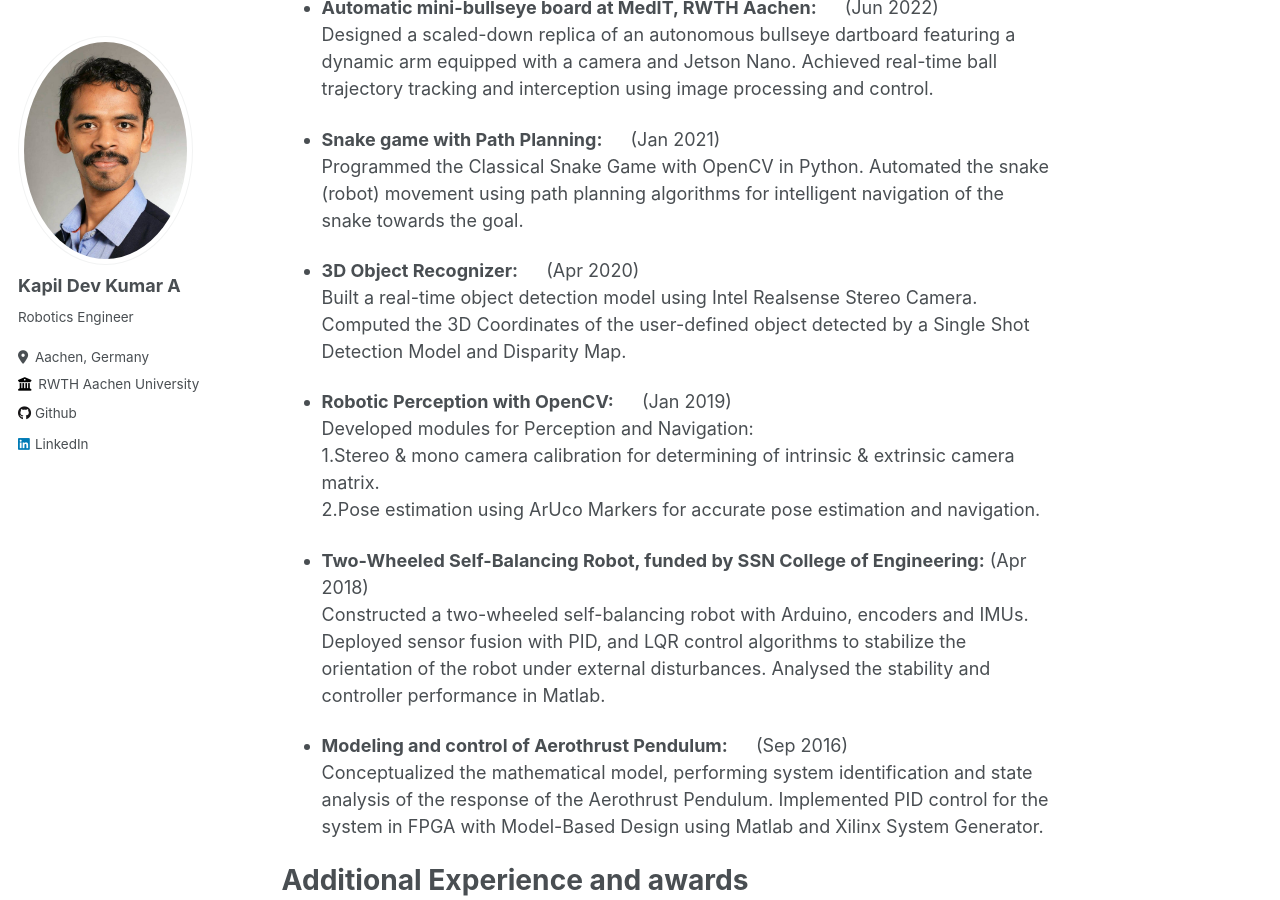
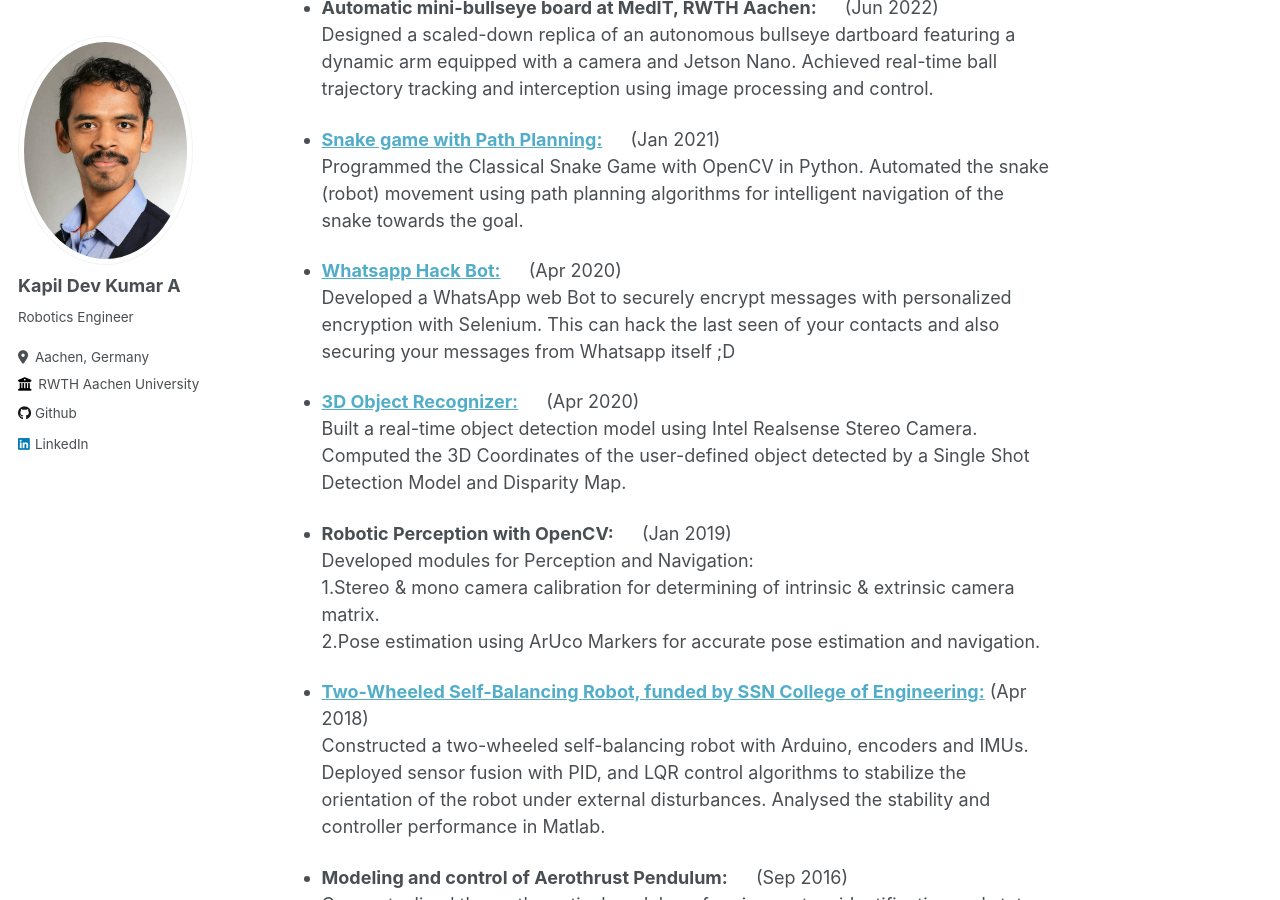
Before and after one commit to kapildevkumara/kapildevkumara.github.io, a Jekyll site: the page built from _pages/about.md, in a window 1280 px wide and 900 px high, scrolled down 2218 px. Built offline with Jekyll 4.4.1, drawn with Linux system fonts in a browser that asks for light colours.

Commit message:
Added Repo Links

```diff
--- a/_pages/about.md
+++ b/_pages/about.md
@@ -64,10 +64,13 @@ Projects
 * **Automatic mini-bullseye board at MedIT, RWTH Aachen:**  &emsp; (Jun 2022) <br>
 Designed a scaled-down replica of an autonomous bullseye dartboard featuring a dynamic arm equipped with a camera and Jetson Nano. Achieved real-time ball trajectory tracking and interception using image processing and control.
 
-* **Snake game with Path Planning:** &emsp; (Jan 2021)  <br>
+* **[Snake game with Path Planning:](https://github.com/kapildevkumara/Py_Snake_Game)** &emsp; (Jan 2021)  <br>
 Programmed the Classical Snake Game with OpenCV in Python. Automated the snake (robot) movement using path planning algorithms for intelligent navigation of the snake towards the goal.
 
-* **3D Object Recognizer:** &emsp; (Apr 2020)	<br>
+* **[Whatsapp Hack Bot:](https://github.com/kapildevkumara/Whatsapp_Bot)** &emsp; (Apr 2020)	<br>
+Developed a WhatsApp web Bot to securely encrypt messages with personalized encryption with Selenium. This can hack the last seen of your contacts and also securing your messages from Whatsapp itself ;D
+
+* **[3D Object Recognizer:](https://github.com/kapildevkumara/Deep-Object-Recognizer)** &emsp; (Apr 2020)	<br>
 Built a real-time object detection model using Intel Realsense Stereo Camera. Computed the 3D Coordinates of the user-defined object detected by a Single Shot Detection Model and Disparity Map.
 
 * **Robotic Perception with OpenCV:** &emsp; (Jan 2019)  <br>
@@ -75,7 +78,7 @@ Developed modules for Perception and Navigation:  <br>
 1.Stereo & mono camera calibration for determining of intrinsic & extrinsic camera matrix.  <br>
 2.Pose estimation using ArUco Markers for accurate pose estimation and navigation.
 
-* **Two-Wheeled Self-Balancing Robot, funded by SSN College of Engineering:** (Apr 2018)
+* **[Two-Wheeled Self-Balancing Robot, funded by SSN College of Engineering:](https://github.com/kapildevkumara/Self_Balancing_Bot)** (Apr 2018)
 Constructed a two-wheeled self-balancing robot with Arduino, encoders and IMUs. Deployed sensor fusion with PID, and LQR control algorithms to stabilize the orientation of the robot under external disturbances. Analysed the stability and controller performance in Matlab.
 
 * **Modeling and control of Aerothrust Pendulum:** &emsp; (Sep 2016)	 <br>
```
